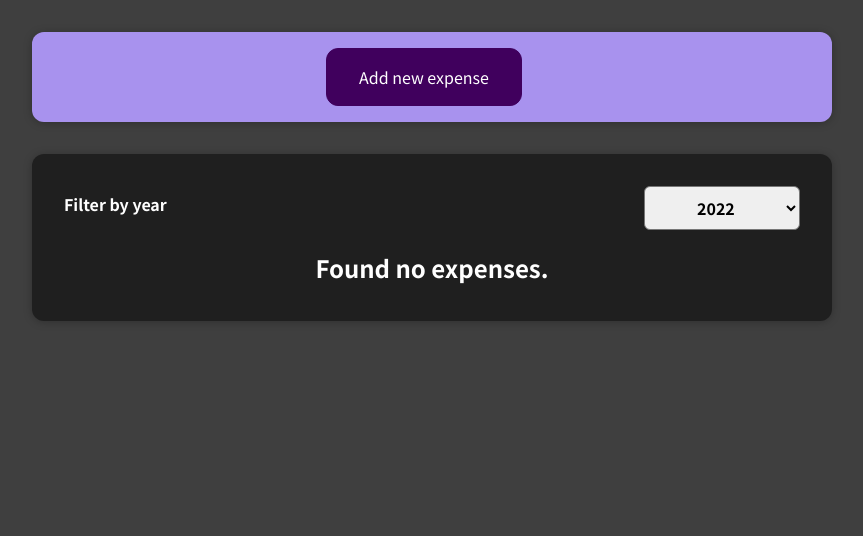
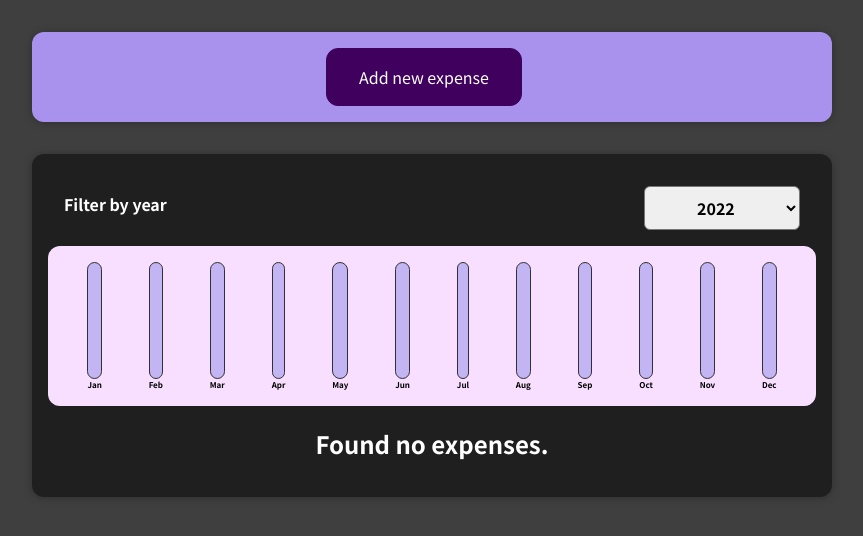
Before and after one commit to JoelMendezM/expense-project, a React (Create React App) app: page / in a window 1280 px wide. Shown: the top 536 px of the page, without its empty margins (208-1071 px from the left). Built offline with nearby package versions, Linux system fonts and the light colour scheme.

Commit message:
adding Chart feature

```diff
--- a/src/components/Chart/Chart.js
+++ b/src/components/Chart/Chart.js
@@ -1,16 +1,18 @@
 import React from "react";
 
-import CharBart from "./ChartBar";
+import ChartBar from "./ChartBar";
 import "./Chart.css";
 
 const Chart = (props) => {
+  const dataPointValues = props.dataPoints.map(dataPoint => dataPoint.value);
+  const totalMaximum = Math.max(...dataPointValues)
   return (
     <div className="chart">
       {props.dataPoints.map((dataPoint) => (
-        <CharBart
+        <ChartBar
           key={dataPoint.label}
           value={dataPoint.value}
-          maxValue={null}
+          maxValue={totalMaximum}
           label={dataPoint.label}
         />
       ))}
--- a/src/components/Chart/ChartBar.js
+++ b/src/components/Chart/ChartBar.js
@@ -1,11 +1,11 @@
 import React from "react";
 
-import "./ChartBart.css";
+import "./ChartBar.css";
 
 const ChartBar = (props) => {
   let barFillHeight = "0%";
 
-  if (props.max > 0) {
+  if (props.maxValue > 0) {
     barFillHeight = Math.round((props.value / props.maxValue) * 100 + "%");
   }
 
--- a/src/components/Expenses/Expenses.js
+++ b/src/components/Expenses/Expenses.js
@@ -3,6 +3,7 @@
 import "./Expenses.css";
 import ExpensesFilter from "./ExpensesFilter";
 import ExpensesList from "./ExpensesList";
+import ExpensesChart from "./ExpensesChart";
 
 const Expenses = (props) => {
   const [filteredYear, setYearSelected] = useState("2022");
@@ -22,6 +23,7 @@
           selected={filteredYear}
           onChangeFilter={filterChangeHandler}
         />
+        <ExpensesChart expenses={filteredExpenses} />
         <ExpensesList items={filteredExpenses}/>
       </Card>
     </div>
--- /dev/null
+++ b/src/components/Expenses/ExpensesChart.js
@@ -0,0 +1,28 @@
+import React from "react";
+import Chart from "../Chart/Chart"
+
+const ExpensesChart = props => {
+  const chartDataPoints = [
+    { label: 'Jan', value: 0 },
+    { label: 'Feb', value: 0 },
+    { label: 'Mar', value: 0 },
+    { label: 'Apr', value: 0 },
+    { label: 'May', value: 0 },
+    { label: 'Jun', value: 0 },
+    { label: 'Jul', value: 0 },
+    { label: 'Aug', value: 0 },
+    { label: 'Sep', value: 0 },
+    { label: 'Oct', value: 0 },
+    { label: 'Nov', value: 0 },
+    { label: 'Dec', value: 0 }
+  ];
+
+  for (const expense of props.expenses) {
+    const expenseMonth = expense.date.getMonth(); //starting at 0 => Jan => 0
+    chartDataPoints[expenseMonth].value += expense.amount;
+  }
+
+  return <Chart dataPoints={chartDataPoints} />
+}
+
+export default ExpensesChart;
--- a/src/components/NewExpense/ExpenseForm.js
+++ b/src/components/NewExpense/ExpenseForm.js
@@ -47,7 +47,7 @@
 
     const expenseData = {
       title: enteredTitle,
-      amount: enteredAmount,
+      amount: +enteredAmount,
       date: new Date(enteredDate),
     };
 
```
